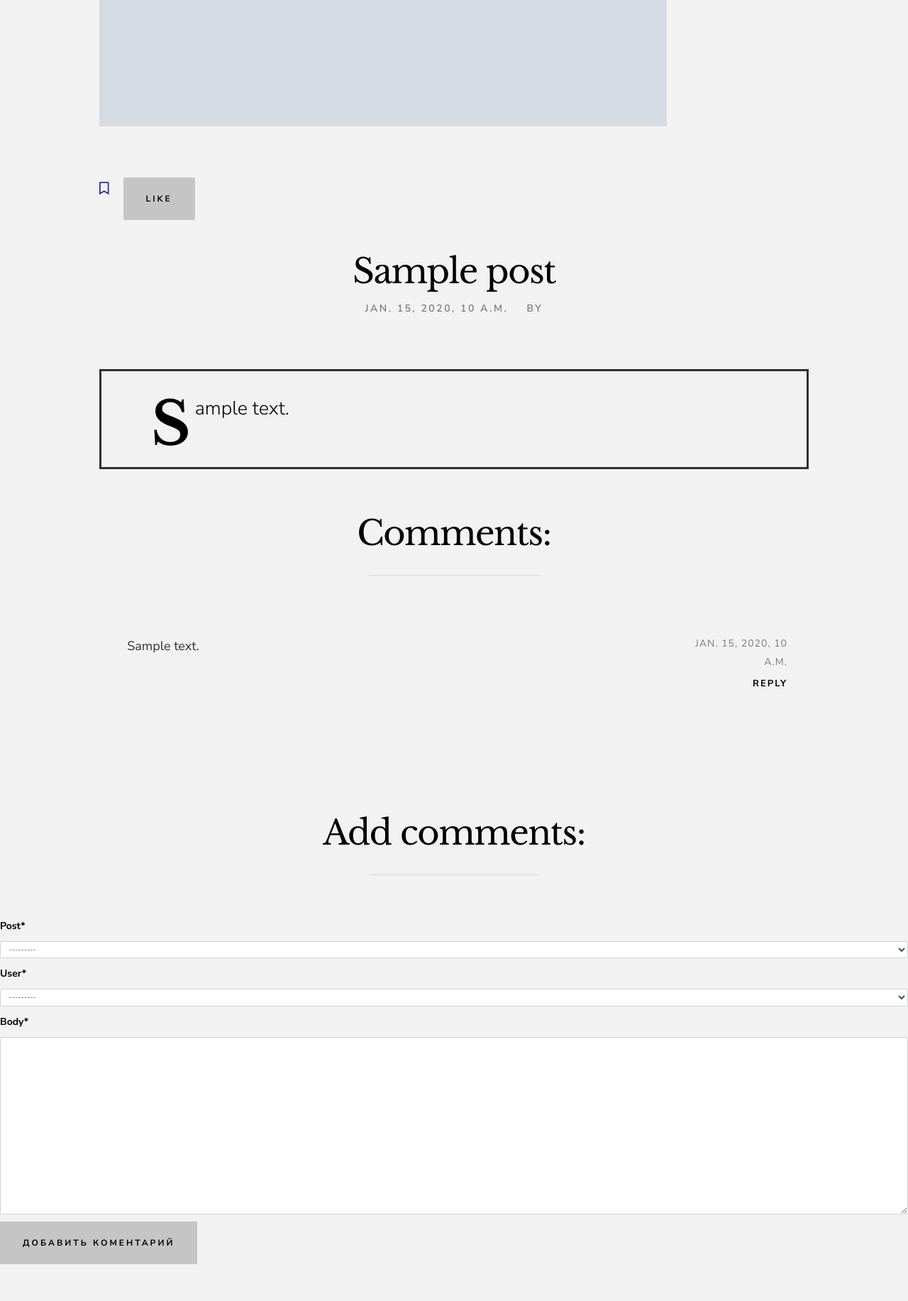
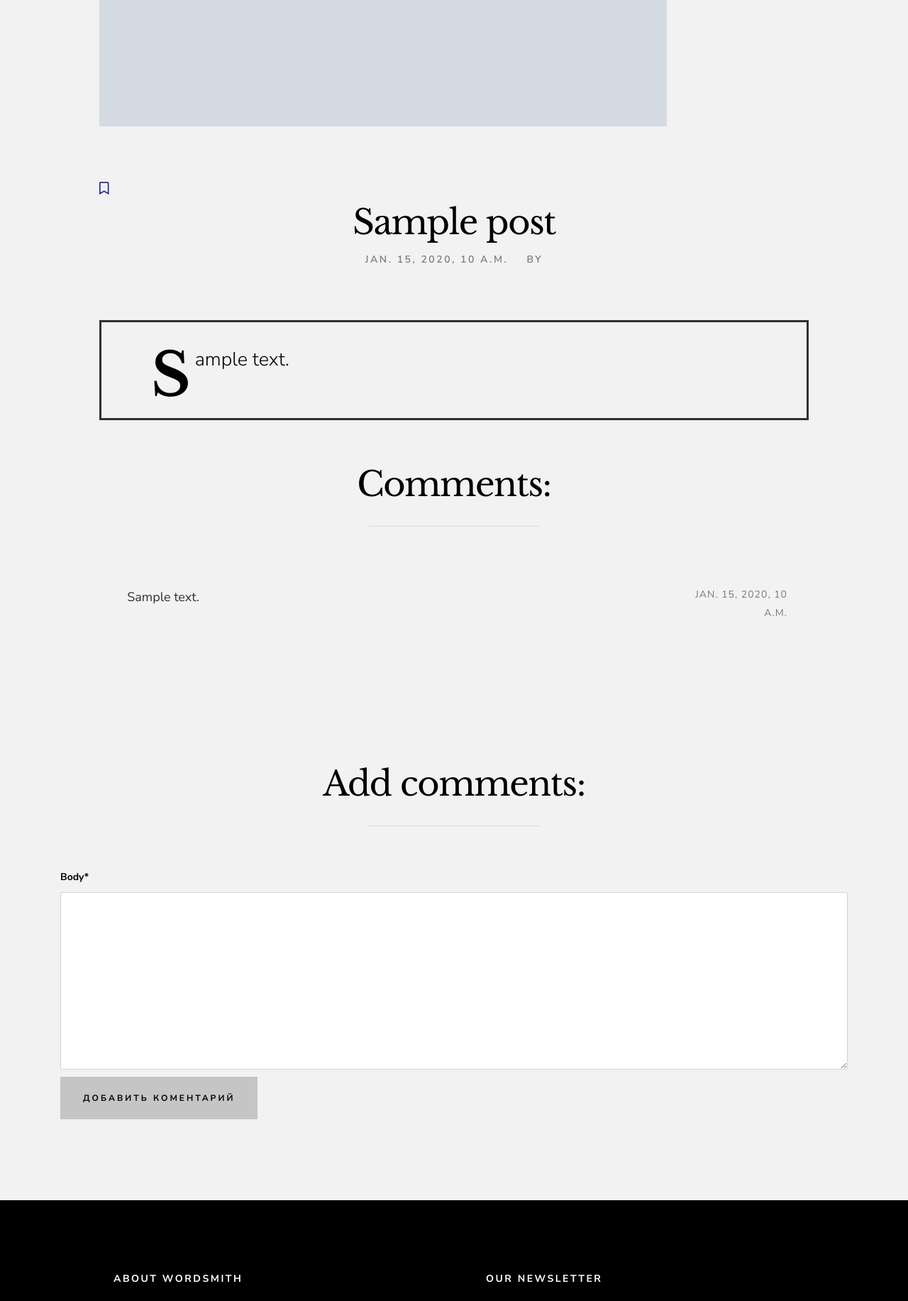
Before and after one commit to awesomesara/world-it, a Django app: page /blog/post-detail/1/ in a window 1280 px wide. Shown: the part 484-2317 px from the top of the page at 71% size. Run offline with Django 3.2, Linux system fonts and the light colour scheme; a user stored in the database is signed in; tables that the repository leaves empty hold one stand-in row (values such as "Sample post"); grey boxes marked "Sample" are stand-in pictures; some libraries are stand-ins or nearby versions.

Commit message:
also new changes

```diff
--- a/account/templates/account/account.html
+++ b/account/templates/account/account.html
@@ -5,9 +5,9 @@
 
         <div class="row narrow">
             <div class="col-full s-content__header">
-                <h1 class="display-1 display-1--with-line-sep">Account</h1>
+                <h1 style="font-weight: bolder !important;" class="display-1 display-1--with-line-sep">Account</h1>
                     <img src="{{ request.user.get_image_url }}" class="img-thumbnail" alt="...">
-                <h3 style="margin-top:40px;" class="display-1 display-1--with-line-sep">Name : {{request.user.name}}</h3>
+                <h3 style="margin-top:40px; " class="display-1 display-1--with-line-sep">Name : {{request.user.name}}</h3>
                 <h3 class="display-1 display-1--with-line-sep">Last name : {{request.user.last_name}}</h3>
                 <h3 class="display-1 display-1--with-line-sep">Email : {{request.user.email}}</h3>
 
@@ -21,7 +21,7 @@
 
 <div class="row narrow">
             <div class="col-full s-content__header">
-                <h1 style="margin-top: -90px;" class="display-1 display-1--with-line-sep">Your posts:</h1>
+                <h1 style="margin-top: -90px; font-weight: bold !important; " class="display-1 display-1--with-line-sep">Your posts:</h1>
 
             </div>
         </div>
--- a/account/templates/account/login.html
+++ b/account/templates/account/login.html
@@ -2,6 +2,7 @@
 {% load crispy_forms_tags %}
   {% block title %}Вход на сайт{% endblock title %}
 {% block content %}
+
  <section class="s-content s-content--top-padding s-content--narrow">
 
         <div class="row narrow">
@@ -10,6 +11,7 @@
 
             </div>
         </div>
+     <div class="container">
     <form name="cForm" id="cForm" class="contact-form" method="post" action="">
                     <fieldset>
     {% csrf_token %}
@@ -17,4 +19,7 @@
     <button type="submit">Войти</button>
               </fieldset>
     </form>
+         </div>
+
+
 {% endblock content %}
--- a/account/templates/account/registration.html
+++ b/account/templates/account/registration.html
@@ -12,6 +12,7 @@
                 </p>
             </div>
         </div>
+     <div class="container">
     <form name="cForm" id="cForm" class="contact-form" method="post" action="">
                     <fieldset>
     {% csrf_token %}
@@ -19,6 +20,7 @@
     <button type="submit">Зарегистрироваться</button>
                 </fieldset>
     </form>
+     </div>
 </section>
 
 {% endblock content %}
--- a/main/forms.py
+++ b/main/forms.py
@@ -19,6 +19,20 @@ class ImageForm(forms.ModelForm):
 
 
 class CommentForm(forms.ModelForm):
+    def __init__(self, *args, **kwargs):
+        self.user_id = kwargs.pop('user_id', None)
+        self.post_id = kwargs.pop('post_id', None)
+        super(CommentForm, self).__init__(*args, **kwargs)
+
     class Meta:
         model = Comment
-        fields = '__all__'
+        fields = ['body', ]
+
+    def save(self, commit=True):
+        user = super(CommentForm, self).save(commit=False)
+        post = super(CommentForm, self).save(commit=False)
+        user.user_id = self.user_id
+        post.post_id = self.post_id
+        if commit:
+            user.save()
+        return user
--- a/main/models.py
+++ b/main/models.py
@@ -86,6 +86,6 @@ class Comment(models.Model):
     def get_absolute_url(self):
         return reverse_lazy("blog_detail", args=[str(self.pk)])
 
-    def get_absolute_url2(self):
-        from django.shortcuts import reverse
-        return reverse('detail', kwargs={'pk': self.pk})
+    # def get_absolute_url2(self):
+    #     from django.shortcuts import reverse
+    #     return reverse('detail', kwargs={'pk': self.pk})
--- a/main/urls.py
+++ b/main/urls.py
@@ -13,6 +13,6 @@ urlpatterns = [
     path('delete-comment/<int:pk>/', DeleteCommentView.as_view(), name='delete-comment'),
     path('favourite-post/<int:pk>/', favourite_post, name='favourite_post'),
     path('favourites/', favourite_post_list, name='favourite_post_list'),
-    path('like/', like_post, name='like_post'),
+    # path('news/', news_view, name='news'),
 
 ]
--- a/main/views.py
+++ b/main/views.py
@@ -1,4 +1,7 @@
 from datetime import timedelta
+
+import requests
+from bs4 import BeautifulSoup
 from django.db.models import Q
 from django.forms import modelformset_factory
 from django.http import HttpResponse, HttpResponseRedirect
@@ -72,9 +75,14 @@ class PostDetailView(View):
 
     def post(self, request, *args, **kwargs):
         pk = self.kwargs['pk']
-        form = CommentForm(request.POST)
+        user_id = request.user.email
+        self.pk = kwargs.get('pk', None)
+        post = get_object_or_404(Post, pk=self.pk)
+        post_id = post.id
+        form = CommentForm(request.POST, user_id=user_id, post_id=post_id)
         if form.is_valid():
-            comment = form.save()
+            form.save()
+
         return redirect(reverse_lazy('detail', kwargs={'pk': pk}), Comment.get_absolute_url)
 
 
@@ -146,31 +154,14 @@ def post_detail(request, year, month, day, post):
                                    publish__year=year,
                                    publish__month=month,
                                    publish__day=day)
-    comments = post.comments.filter(active=True)
     is_favourite = False
     if post.favourite.filter(pk=request.user.id).exists():
         is_favourite = True
 
-    is_likes = False
-    if post.likes.filter(pk=request.user.id).exist():
-        is_likes = True
-
-
-    if request.method == 'POST':
-        comment_form = CommentForm(data=request.POST)
-        if comment_form.is_valid():
-            new_comment = comment_form.save(commit=False)
-            new_comment.post = post
-            new_comment.save()
-    else:
-        comment_form = CommentForm()
     return render(request,
                   'post-detail.html',
                  {'post': post,
-                  'is_favourite': is_favourite,
-                  'is_likes': is_likes,
-                  'comments': comments,
-                  'comment_form': comment_form})
+                  'is_favourite': is_favourite })
 
 def favourite_post_list(request):
     user = request.user
@@ -182,7 +173,6 @@ def favourite_post_list(request):
 
 def favourite_post(request, pk):
     post = get_object_or_404(Post, pk=pk)
-    print(post)
     if post.favourite.filter(pk=request.user).exists():
         post.favourite.remove(request.user)
     else:
@@ -190,8 +180,28 @@ def favourite_post(request, pk):
     return HttpResponseRedirect(post.get_absolute_url())
 
 
-
-def like_post(request):
-    post = get_object_or_404(Post, id=request.POST.get('post_id'))
-    post.likes.add(request.user)
-    return HttpResponseRedirect(post.get_absolute_url())
+# def news_view(request):
+#     url = 'https://limon.kg/'
+#     headers = {"Mozilla/5.0 (X11; Linux x86_64) AppleWebKit/537.36 (KHTML, like Gecko) Chrome/89.0.4389.72 Safari/537.36"}
+#     response = requests.get(url, headers=headers)
+#     list_news =[]
+#
+#     context = {'list_news': list_news}
+#
+#     if response.status_code == 200:
+#         html = response.text
+#         soup = BeautifulSoup(html, 'lxml')
+#         news = soup.find('div', class_="lastnewsblock").find('div', class_="row")
+#         all_news = news.find_all('div', class_="col-md-6 item item-list")
+#         # list_news = []
+#         for news in all_news:
+#             title = news.find('h4').text
+#             title = title.strip()
+#             description = news.find('div', class_="text").text
+#             description = description.strip()
+#             data = {'title': title, 'description': description}
+#             list_news.append(data)
+#         else:
+#             return HttpResponse('<h1>Page not found</h1>')
+#
+#     return render(request, 'news.html', context)
--- a/requirements.txt
+++ b/requirements.txt
@@ -3,3 +3,6 @@ psycopg2-binary==2.8.5
 Pillow==7.1
 python-decouple
 django-crispy-forms
+lxml
+BeautifulSoup4
+requests
--- a/templates/add-post.html
+++ b/templates/add-post.html
@@ -11,6 +11,7 @@
                 </p>
             </div>
         </div>
+     <div class="container">
      {% if request.user.is_authenticated %}
     <form method="post" enctype="multipart/form-data">
         {% csrf_token %}
@@ -22,6 +23,7 @@
         <button type="submit">Добавить поcт</button>
     </form>
     {% else %}
+     </div>
     <div class="row narrow">
             <div class="col-full s-content__header">
                 <h1 class="display-1 display-1--with-line-sep">Вам нужно зарегистрироваться</h1>
--- a/templates/base.html
+++ b/templates/base.html
@@ -68,6 +68,7 @@
 
             <ul class="header__nav">
                 <li class="current"><a href="{% url 'home'%}" title="">Home</a></li>
+<!--                <li><a href="{% url 'news'%}" title="">News</a></li>-->
                 <li class="has-children">
                     <a href="#0" title="">Categories</a>
                     <ul class="sub-menu">
--- a/templates/delete-comment.html
+++ b/templates/delete-comment.html
@@ -4,15 +4,15 @@
 
         <div class="row narrow">
             <div class="col-full s-content__header">
-                <h1 class="display-1 display-1--with-line-sep">Delete Post:</h1>
+                <h1 class="display-1 display-1--with-line-sep">Delete Comment:</h1>
                 <p class="lead">
-                    Are you sure want to delete this recipe?
+                    Are you sure want to delete this comment?
                 </p>
             </div>
         </div>
     <form method="post">
     {% csrf_token %}
-     <input class="btn btn-primary" type="submit" value="Yes">
+     <input style="margin-left: 570px;" class="btn btn-primary" type="submit" value="Yes">
      <a class="btn" href="{% url 'home' %}" role="button">Cancel</a>
      </form>
 
--- a/templates/post-detail.html
+++ b/templates/post-detail.html
@@ -29,16 +29,6 @@
                 {% else %}
                 <a style="margin-right:20px;" href="{% url 'favourite_post' pk=post.id %}"><i class="fas fa-bookmark"></i></a>
                 {% endif %}
-
-            {%endif%}
-
-            {% if request.user.is_authenticated %}
-
-            <form action="{% url 'like_post'%}" method="post">
-    {% csrf_token %}
-                <button type="submit" name="post_id" value="{{ post.id }}" class="btn btn-primary">like</button>
-
-            </form>
 
             {%endif%}
 
@@ -93,9 +83,9 @@
 
                                     <div class="comment__meta">
                                         <div class="comment__time">{{ i.created }}</div>
-                                        <div class="comment__reply">
-                                            <a class="comment-reply-link" href="#0">Reply</a>
-                                        </div>
+<!--                                        <div class="comment__reply">-->
+<!--                                            <a class="comment-reply-link" href="#0">Reply</a>-->
+<!--                                        </div>-->
                                         {% if request.user == i.user %}
                                         <div class="comment__reply">
                                             <a class="comment-reply-link" href="{% url 'delete-comment' i.id%}">Delete</i></a>
@@ -128,13 +118,21 @@
             </div>
         </div>
      {% if request.user.is_authenticated %}
+     <div class="container">
     <form name="cForm" id="cForm" class="contact-form" method="post" action="">
                     <fieldset>
-    {% csrf_token %}
-    {{ form|crispy }}
-    <button type="submit">добавить коментарий</button>
+                        {% csrf_token %}
+<!--                        <div class="col md-6">-->
+<!--                        <input hidden name="user" type="text" value="{{request.user.pk}}"-->
+<!--                               </div>-->
+<!--                        <input hidden name="post" type="text" value="{{post.id}}"-->
+
+                        {{ form|crispy }}
+
+                        <button type="submit">добавить коментарий</button>
                 </fieldset>
     </form>
+     </div>
     {% else %}
     <div class="row narrow">
             <div class="col-full s-content__header">
@@ -145,6 +143,4 @@
     {% endif %}
  </section>
 
-
-
 {% endblock %}
--- a/templates/update-post.html
+++ b/templates/update-post.html
@@ -11,6 +11,7 @@
                 </p>
             </div>
         </div>
+     <div class="container">
     <form name="cForm" id="cForm" class="contact-form" method="post" action="">
                     <fieldset>
     {% csrf_token %}
@@ -22,6 +23,7 @@
     <button type="submit">Редактировать</button>
                 </fieldset>
     </form>
+     </div>
 </section>
 
 
```
Also changed, not shown: templates/news.html (added, +39 -0 lines).
